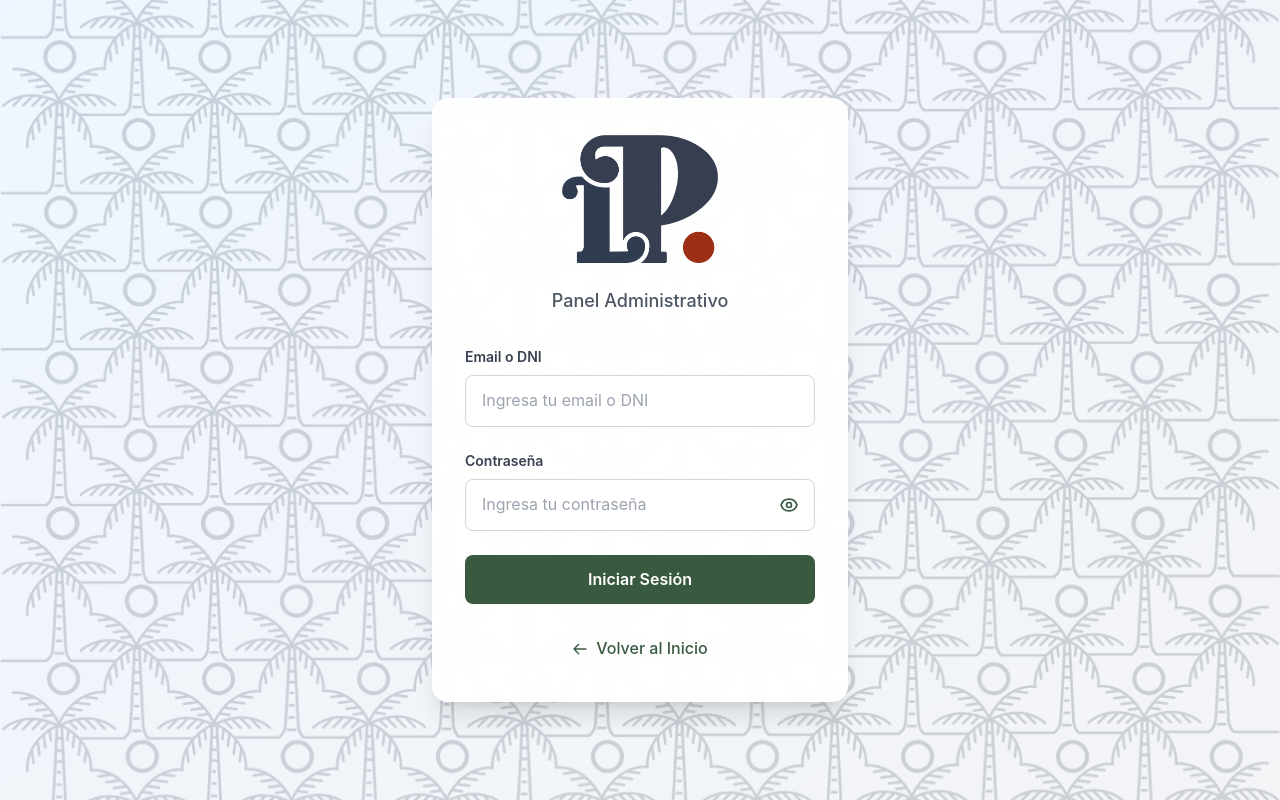
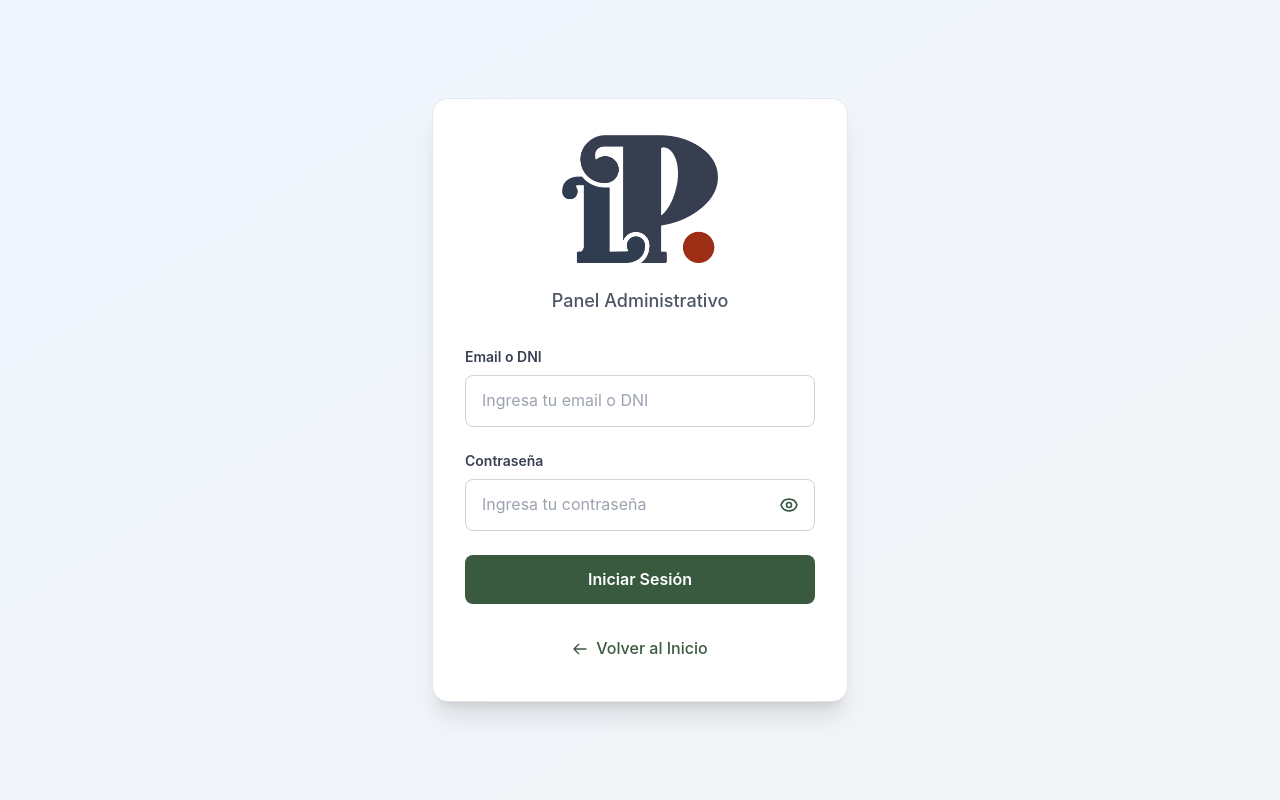
Before and after one commit to leandroboc/lapintada-app, a Next.js app: page /login in a window 1280 px wide. Built offline with nearby package versions, Linux system fonts and the light colour scheme.

Commit message:
Update page.tsx

```diff
--- a/app/login/page.tsx
+++ b/app/login/page.tsx
@@ -45,17 +45,9 @@ export default function LoginPage() {
   }
 
   return (
-    <div className="relative min-h-screen flex items-center justify-center bg-gradient-to-br from-blue-50 to-gray-100">
-      <Image
-        src="/fondo-admin.png"
-        alt=""
-        fill
-        sizes="100vw"
-        className="pointer-events-none select-none object-cover opacity-20"
-        priority
-      />
-      <div className="relative z-10 max-w-md w-full px-4">
-        <div className="rounded-2xl shadow-xl bg-white/95 backdrop-blur-sm border border-white/70">
+    <div className="min-h-screen flex items-center justify-center bg-gradient-to-br from-blue-50 to-gray-100">
+      <div className="max-w-md w-full px-4">
+        <div className="rounded-2xl shadow-xl bg-white border border-gray-200">
           <div className="relative z-10 space-y-8 px-7 py-8 sm:px-8 sm:py-9">
             <div className="text-center">
               <div className="flex justify-center mb-6">
```
